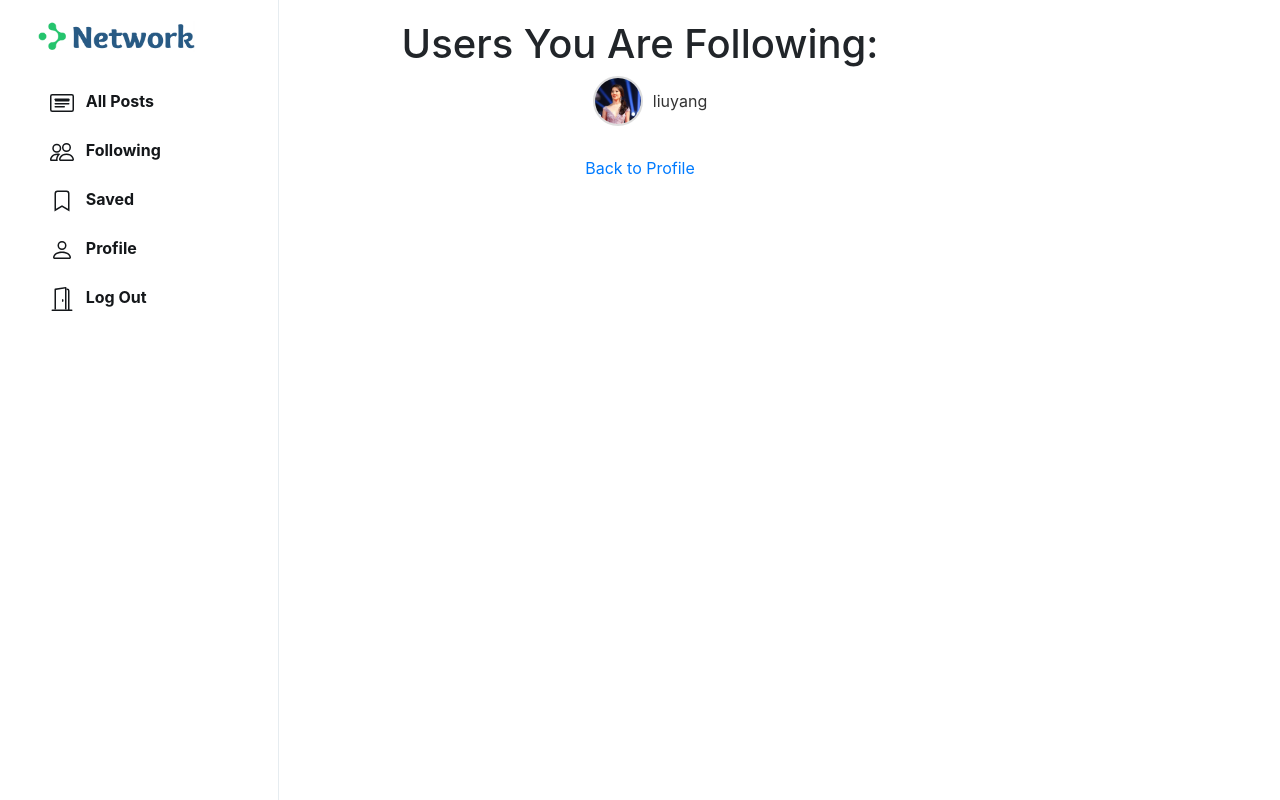
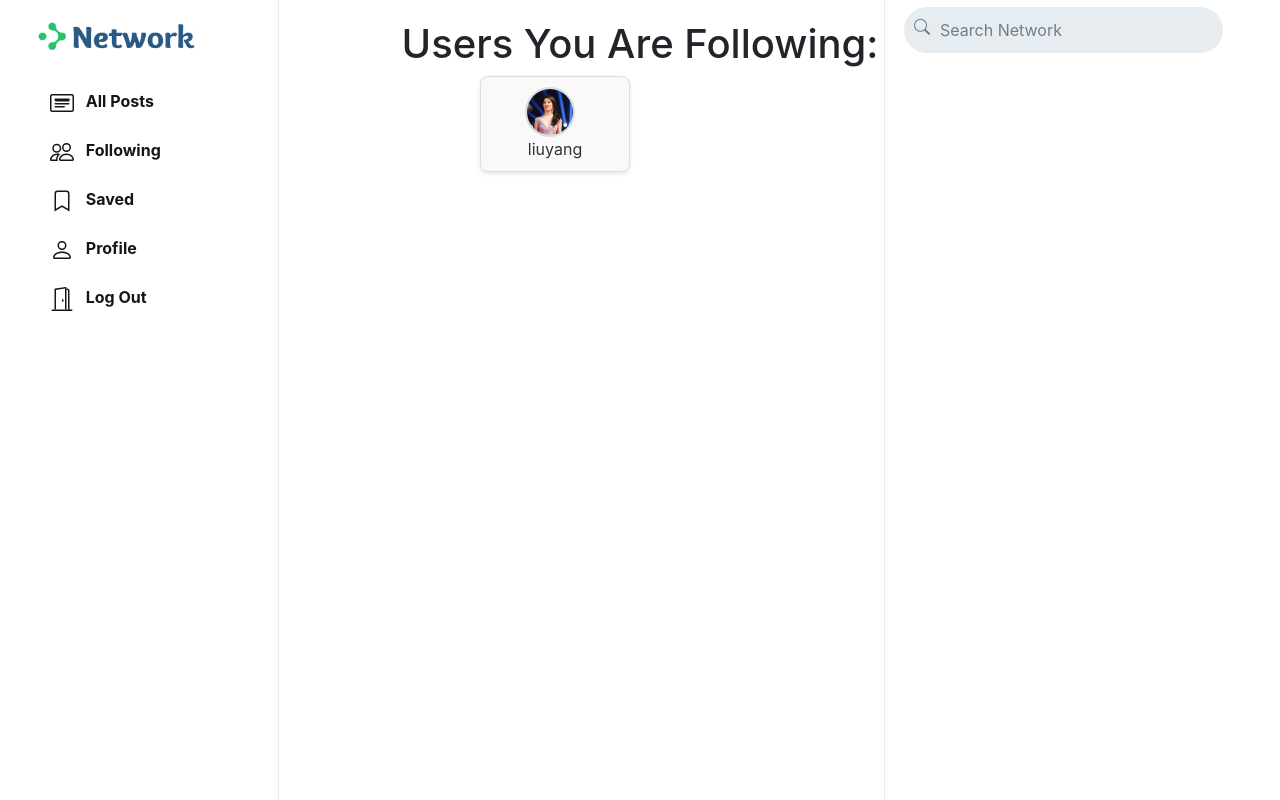
Before and after one commit to MohammedOss92/Social-Networkkkkkkkkkk2, a Django app: page /followingddd/ in a window 1280 px wide. Run offline with Django 3.2, Linux system fonts and the light colour scheme; a user stored in the database is signed in; data comes from the database, SQL or seed files in the repository; some libraries are stand-ins or nearby versions.

Commit message:
وصف التعديلات التي أجريتها

```diff
--- a/network/templates/network/following.html
+++ b/network/templates/network/following.html
@@ -14,7 +14,7 @@
             margin: 0 auto;
         }
 
-        .user-list {
+        /* .user-list {
             list-style-type: none;
             padding: 0;
             margin: 0;
@@ -27,9 +27,43 @@
 
         .user-item {
             display: flex;
+            flex-direction: column;
             align-items: center;
+            width: 150px;
+            padding: 10px;
             margin-bottom: 10px;
+            border: 1px solid #ddd;
+            border-radius: 8px;
+            background-color: #f9f9f9;
+            box-shadow: 0 2px 4px rgba(0, 0, 0, 0.1);
+            text-align: center;
+        } */
+        .user-list {
+            display: grid;
+            grid-template-columns: repeat(2, 1fr);
+            /* عرض عمودين */
+            gap: 20px;
+            /* المسافة بين العناصر */
+            justify-content: center;
+            /* توسيط الشبكة */
+            padding: 0;
+            list-style-type: none;
+            /* إزالة النقاط من القائمة */
         }
+
+        .user-item {
+            display: flex;
+            flex-direction: column;
+            align-items: center;
+            width: 150px;
+            padding: 10px;
+            border: 1px solid #ddd;
+            border-radius: 8px;
+            background-color: #f9f9f9;
+            box-shadow: 0 2px 4px rgba(0, 0, 0, 0.1);
+            text-align: center;
+        }
+
 
         .user-item img {
             border-radius: 50%;
@@ -69,6 +103,42 @@
 </head>
 
 <body>
+
+    <div class="right-div">
+        <!-- <nav class="head">
+            <form action="#">
+                <div class="search-div">
+                    <div>
+                        <svg width="1em" height="1.6em" viewBox="0 0 16 6" class="bi bi-search" fill="#6d7e8c"
+                            xmlns="http://www.w3.org/2000/svg">
+                            <path fill-rule="evenodd"
+                                d="M10.442 10.442a1 1 0 0 1 1.415 0l3.85 3.85a1 1 0 0 1-1.414 1.415l-3.85-3.85a1 1 0 0 1 0-1.415z" />
+                            <path fill-rule="evenodd"
+                                d="M6.5 12a5.5 5.5 0 1 0 0-11 5.5 5.5 0 0 0 0 11zM13 6.5a6.5 6.5 0 1 1-13 0 6.5 6.5 0 0 1 13 0z" />
+                        </svg>
+                    </div>
+                    <input type="text" name="query" id="search-box" placeholder="Search Network">
+                </div>
+            </form>
+        </nav> -->
+        <nav class="head">
+            <form action="{% url 'search' %}" method="GET">
+                <div class="search-div">
+                    <div>
+                        <svg width="1em" height="1.6em" viewBox="0 0 16 6" class="bi bi-search" fill="#6d7e8c"
+                            xmlns="http://www.w3.org/2000/svg">
+                            <path fill-rule="evenodd"
+                                d="M10.442 10.442a1 1 0 0 1 1.415 0l3.85 3.85a1 1 0 0 1-1.414 1.415l-3.85-3.85a1 1 0 0 1 0-1.415z" />
+                            <path fill-rule="evenodd"
+                                d="M6.5 12a5.5 5.5 0 1 0 0-11 5.5 5.5 0 0 0 0 11zM13 6.5a6.5 6.5 0 1 1-13 0 6.5 6.5 0 0 1 13 0z" />
+                        </svg>
+                    </div>
+                    <input type="text" name="query" id="search-box" placeholder="Search Network">
+                </div>
+            </form>
+        </nav>
+    </div>
+
     <div class="container">
         <h1>Users You Are Following:</h1>
 
@@ -87,7 +157,7 @@
         <p>You are not following anyone.</p>
         {% endif %}
 
-        <a href="{% url 'profile' request.user.username %}" class="back-link">Back to Profile</a>
+
     </div>
 
     <div class="sidenav">
@@ -197,6 +267,7 @@
             </div>
         </div>
     </div>
+
 </body>
 
 </html>
```
Also changed, not shown: network/templates/network/followers.html (+74 -2 lines).
